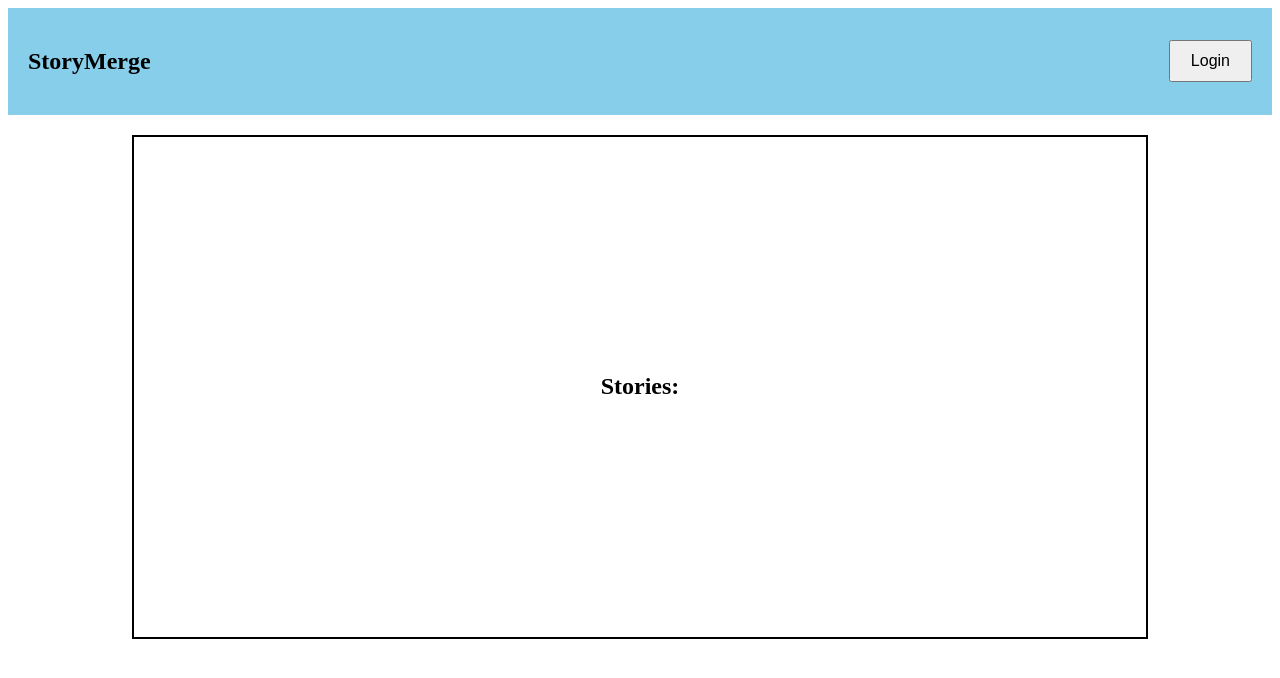
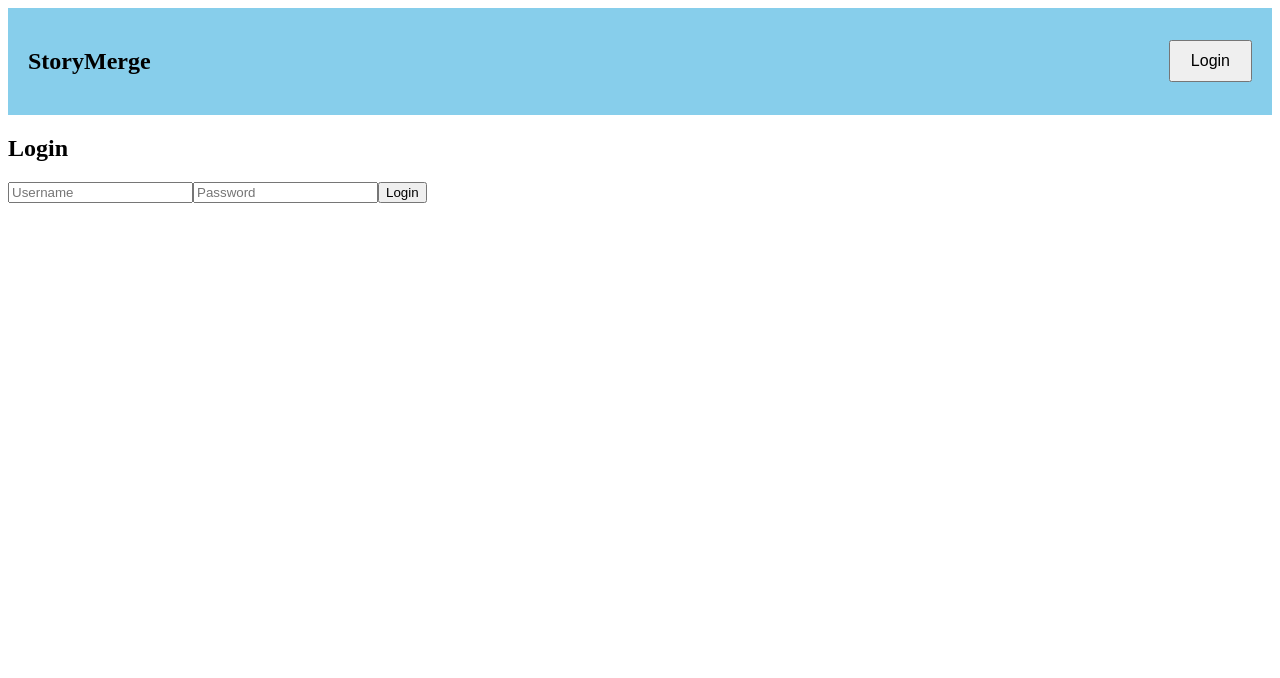
Before and after one commit to Huntmanjoe/StoryMerge-HEI-Project-4, a React (Create React App) app in the folder client/: page /login in a window 1280 px wide. Shown: the top 678 px of the page. Built offline with nearby package versions, Linux system fonts and the light colour scheme.

Commit message:
I added new parts like a login page, forms for making prompts and entries, a navigation bar for easy moving around, and a list to show our story ideas,  I set up the routes so we can switch between different parts

```diff
--- a/client/src/components/App.js
+++ b/client/src/components/App.js
@@ -1,12 +1,35 @@
-import React, { useEffect, useState } from "react";
-import { Switch, Route } from "react-router-dom";
+import React from 'react';
+import { BrowserRouter as Router, Switch, Route } from 'react-router-dom';
+import Navbar from './Navbar';
+import LoginPage from './LoginPage';
+import NewPromptForm from './NewPromptForm';
+import NewEntryForm from './NewEntryForm';
+import StoryList from './StoryList';
 import Homepage from './Homepage';
 
 function App() {
   return (
-    <div>
-      <Homepage />
-    </div>
+    <Router>
+      <Navbar />
+      <Switch>
+        <Route path="/login">
+          <LoginPage />
+        </Route>
+        <Route path="/new-prompt">
+          <NewPromptForm />
+        </Route>
+        <Route path="/new-entry">
+          <NewEntryForm />
+        </Route>
+        <Route path="/story-list">
+          <StoryList />
+        </Route>
+        <Route exact path="/">
+          <Homepage />
+        </Route>
+      </Switch>
+    </Router>
   );
 }
+
 export default App;
--- a/client/src/components/Homepage.js
+++ b/client/src/components/Homepage.js
@@ -1,25 +1,22 @@
+// Homepage.js
 import React from 'react';
-import Navbar from './Navbar';
+import { Link } from 'react-router-dom';
 
 function Homepage() {
-  return (
-    <div>
-      <Navbar />
-      <div style={{
-        margin: '20px auto',
-        width: '80%',
-        height: '500px',
-        border: '2px solid black',
-        display: 'flex',
-        alignItems: 'center',
-        justifyContent: 'center',
-        flexDirection: 'column'
-      }}>
-        <h2>Stories:</h2>
-        {/* Placeholder for stories */}
-      </div>
-    </div>
-  );
+    return (
+        <div style={{ margin: '20px auto', width: '80%', display: 'flex', flexDirection: 'column', alignItems: 'center' }}>
+            <h1>Welcome to Our Collaborative Platform</h1>
+            <p>Explore, contribute, and create interactive stories with our community.</p>
+            <div style={{ marginTop: '20px' }}>
+                <Link to="/new-prompt" style={{ marginRight: '10px' }}>Create New Prompt</Link>
+                <Link to="/story-list">View Stories</Link>
+            </div>
+            <div style={{ marginTop: '20px' }}>
+                <Link to="/login">Login</Link> |
+                <Link to="/new-entry" style={{ marginLeft: '10px' }}>Submit an Entry</Link>
+            </div>
+        </div>
+    );
 }
 
 export default Homepage;
--- /dev/null
+++ b/client/src/components/LoginPage.js
@@ -0,0 +1,38 @@
+import React, { useState } from 'react';
+import { useHistory } from 'react-router-dom';
+
+function LoginPage({ onLogin }) {
+    const [username, setUsername] = useState('');
+    const [password, setPassword] = useState('');
+    const history = useHistory();
+
+    const handleSubmit = (event) => {
+        event.preventDefault();
+        // Replace this with your authentication logic
+        onLogin(username);
+        history.push('/');
+    };
+
+    return (
+        <div className="login-page">
+            <h2>Login</h2>
+            <form onSubmit={handleSubmit}>
+                <input
+                    type="text"
+                    placeholder="Username"
+                    value={username}
+                    onChange={(e) => setUsername(e.target.value)}
+                />
+                <input
+                    type="password"
+                    placeholder="Password"
+                    value={password}
+                    onChange={(e) => setPassword(e.target.value)}
+                />
+                <button type="submit">Login</button>
+            </form>
+        </div>
+    );
+}
+
+export default LoginPage;
--- /dev/null
+++ b/client/src/components/NewEntryForm.js
@@ -0,0 +1,25 @@
+import React, { useState } from 'react';
+
+function NewEntryForm({ onAddEntry, currentPrompt }) {
+    const [content, setContent] = useState('');
+
+    const handleSubmit = (event) => {
+        event.preventDefault();
+        const newEntry = { promptId: currentPrompt.id, content };
+        onAddEntry(newEntry);
+        setContent('');
+    };
+
+    return (
+        <form onSubmit={handleSubmit}>
+            <textarea
+                placeholder="Your entry"
+                value={content}
+                onChange={(e) => setContent(e.target.value)}
+            ></textarea>
+            <button type="submit">Submit Entry</button>
+        </form>
+    );
+}
+
+export default NewEntryForm;
--- /dev/null
+++ b/client/src/components/StoryList.js
@@ -0,0 +1,18 @@
+import React from 'react';
+import { Link } from 'react-router-dom';
+
+function StoryList({ prompts, onSelectPrompt }) {
+    return (
+        <div>
+            {prompts.map(prompt => (
+                <div key={prompt.id}>
+                    <h3>{prompt.title}</h3>
+                    <p>{prompt.description}</p>
+                    <button onClick={() => onSelectPrompt(prompt)}>View Entries</button>
+                </div>
+            ))}
+        </div>
+    );
+}
+
+export default StoryList;
```
Also changed, not shown: client/src/components/NewPromptForm.js.js (added, +33 -0 lines).
